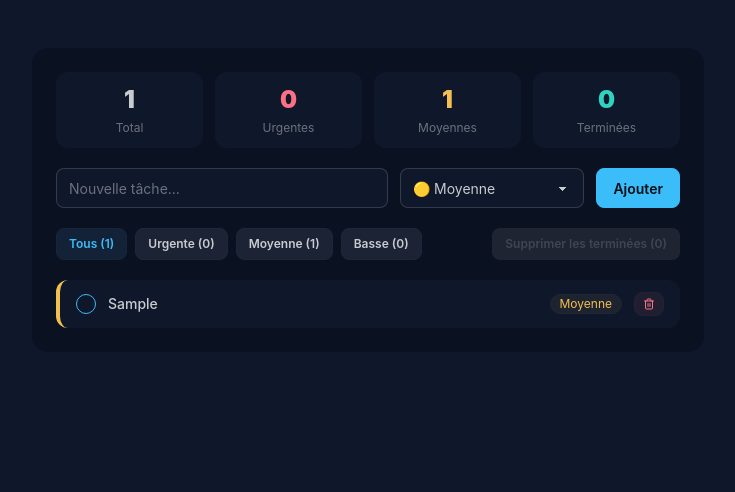
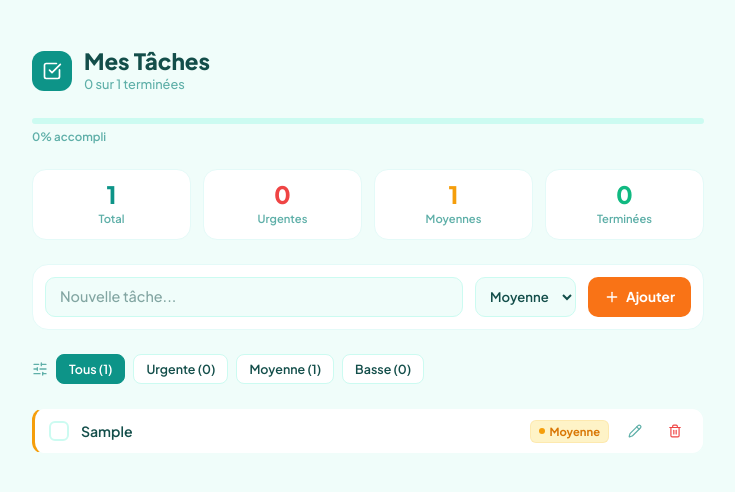
Before and after one commit to fetrafaneva/simple-todoApp, a React (Vite) app: page / in a window 1280 px wide. Both pictures are taken after typing "Sample" into the empty fields and a click on the button "Ajouter". Shown: the top 492 px of the page, without its empty margins (272-1007 px from the left). Built offline with nearby package versions, Linux system fonts and the light colour scheme.

Commit message:
feat: update ui design

```diff
--- a/src/App.tsx
+++ b/src/App.tsx
@@ -1,6 +1,6 @@
 import { useEffect, useState } from "react";
 import TodoItem from "./components/TodoItem";
-import { Construction } from "lucide-react";
+import { CheckSquare, Plus, Trash2, SlidersHorizontal } from "lucide-react";
 
 type Priority = "Urgente" | "Moyenne" | "Basse";
 
@@ -32,14 +32,12 @@ function App() {
 
   function addTodo() {
     if (input.trim() === "") return;
-
     const newTodo: Todo = {
       id: Date.now(),
       text: input.trim(),
       priority,
       completed: false,
     };
-
     setTodos((prev) =>
       [newTodo, ...prev].sort(
         (a, b) => PRIORITY_ORDER[a.priority] - PRIORITY_ORDER[b.priority]
@@ -77,13 +75,6 @@ function App() {
   const lowCount = todos.filter((t) => t.priority === "Basse").length;
   const completedCount = todos.filter((t) => t.completed).length;
 
-  const stats = [
-    { label: "Total", value: todos.length, color: "" },
-    { label: "Urgentes", value: urgentCount, color: "text-error" },
-    { label: "Moyennes", value: mediumCount, color: "text-warning" },
-    { label: "Terminées", value: completedCount, color: "text-success" },
-  ];
-
   const filters: (Priority | "Tous")[] = [
     "Tous",
     "Urgente",
@@ -97,76 +88,281 @@ function App() {
     Basse: lowCount,
   };
 
+  const progress =
+    todos.length > 0 ? Math.round((completedCount / todos.length) * 100) : 0;
+
   return (
-    <div className="flex justify-center px-4">
-      <div className="w-full max-w-2xl flex flex-col gap-5 my-12 bg-base-300 p-6 rounded-2xl">
+    <div
+      style={{
+        fontFamily: "'Plus Jakarta Sans', sans-serif",
+        background: "#F0FDFA",
+        minHeight: "100vh",
+      }}
+      className="flex justify-center px-4 py-12"
+    >
+      <link
+        href="https://fonts.googleapis.com/css2?family=Plus+Jakarta+Sans:wght@400;500;600;700;800&display=swap"
+        rel="stylesheet"
+      />
+
+      <div className="w-full max-w-2xl flex flex-col gap-6">
+        {/* Header */}
+        <div className="flex items-center gap-3">
+          <div
+            style={{ background: "#0D9488" }}
+            className="w-10 h-10 rounded-xl flex items-center justify-center flex-shrink-0"
+          >
+            <CheckSquare className="w-5 h-5 text-white" />
+          </div>
+          <div>
+            <h1
+              style={{
+                color: "#134E4A",
+                fontWeight: 800,
+                fontSize: "1.4rem",
+                lineHeight: 1.2,
+              }}
+            >
+              Mes Tâches
+            </h1>
+            <p
+              style={{ color: "#5EAFA8", fontSize: "0.8rem", fontWeight: 500 }}
+            >
+              {completedCount} sur {todos.length} terminées
+            </p>
+          </div>
+        </div>
+
+        {/* Progress bar */}
+        {todos.length > 0 && (
+          <div>
+            <div
+              style={{ background: "#CCFBF1", borderRadius: 999, height: 6 }}
+              className="w-full overflow-hidden"
+            >
+              <div
+                style={{
+                  background: "#0D9488",
+                  width: `${progress}%`,
+                  height: "100%",
+                  borderRadius: 999,
+                  transition: "width 300ms ease",
+                }}
+              />
+            </div>
+            <p
+              style={{
+                color: "#5EAFA8",
+                fontSize: "0.72rem",
+                fontWeight: 600,
+                marginTop: 4,
+              }}
+            >
+              {progress}% accompli
+            </p>
+          </div>
+        )}
+
         {/* Stat cards */}
         <div className="grid grid-cols-4 gap-3">
-          {stats.map((s) => (
+          {[
+            {
+              label: "Total",
+              value: todos.length,
+              accent: "#0D9488",
+              bg: "#CCFBF1",
+            },
+            {
+              label: "Urgentes",
+              value: urgentCount,
+              accent: "#EF4444",
+              bg: "#FEE2E2",
+            },
+            {
+              label: "Moyennes",
+              value: mediumCount,
+              accent: "#F59E0B",
+              bg: "#FEF3C7",
+            },
+            {
+              label: "Terminées",
+              value: completedCount,
+              accent: "#10B981",
+              bg: "#D1FAE5",
+            },
+          ].map((s) => (
             <div
               key={s.label}
-              className="bg-base-100 rounded-xl p-3 text-center flex flex-col items-center gap-1"
+              style={{
+                background: "#fff",
+                border: "1.5px solid #E4FAF8",
+                borderRadius: 14,
+              }}
+              className="p-3 text-center flex flex-col items-center gap-1"
             >
-              <span className={`text-2xl font-black ${s.color}`}>
+              <span
+                style={{
+                  color: s.accent,
+                  fontWeight: 800,
+                  fontSize: "1.5rem",
+                  lineHeight: 1,
+                }}
+              >
                 {s.value}
               </span>
-              <span className="text-xs text-base-content/50">{s.label}</span>
+              <span
+                style={{
+                  color: "#5EAFA8",
+                  fontSize: "0.7rem",
+                  fontWeight: 600,
+                }}
+              >
+                {s.label}
+              </span>
             </div>
           ))}
         </div>
 
         {/* Input row */}
-        <div className="flex gap-3">
+        <div
+          style={{
+            background: "#fff",
+            border: "1.5px solid #E4FAF8",
+            borderRadius: 16,
+          }}
+          className="flex gap-3 p-3"
+        >
           <input
             type="text"
-            className="input w-full"
+            style={{
+              flex: 1,
+              border: "1.5px solid #CCFBF1",
+              borderRadius: 10,
+              padding: "8px 14px",
+              fontSize: "0.9rem",
+              color: "#134E4A",
+              fontFamily: "inherit",
+              outline: "none",
+              background: "#F0FDFA",
+              fontWeight: 500,
+            }}
             placeholder="Nouvelle tâche..."
             value={input}
             onChange={(e) => setInput(e.target.value)}
             onKeyDown={(e) => e.key === "Enter" && addTodo()}
           />
           <select
-            className="select"
+            style={{
+              border: "1.5px solid #CCFBF1",
+              borderRadius: 10,
+              padding: "8px 10px",
+              fontSize: "0.82rem",
+              color: "#134E4A",
+              fontFamily: "inherit",
+              background: "#F0FDFA",
+              fontWeight: 600,
+              cursor: "pointer",
+              outline: "none",
+            }}
             value={priority}
             onChange={(e) => setPriority(e.target.value as Priority)}
           >
-            <option value="Urgente">🔴 Urgente</option>
-            <option value="Moyenne">🟡 Moyenne</option>
-            <option value="Basse">🟢 Basse</option>
+            <option value="Urgente">Urgente</option>
+            <option value="Moyenne">Moyenne</option>
+            <option value="Basse">Basse</option>
           </select>
-          <button onClick={addTodo} className="btn btn-primary">
+          <button
+            onClick={addTodo}
+            style={{
+              background: "#F97316",
+              color: "#fff",
+              border: "none",
+              borderRadius: 10,
+              padding: "8px 16px",
+              fontFamily: "inherit",
+              fontWeight: 700,
+              fontSize: "0.85rem",
+              cursor: "pointer",
+              display: "flex",
+              alignItems: "center",
+              gap: 6,
+              transition: "background 150ms ease",
+              flexShrink: 0,
+            }}
+            onMouseEnter={(e) => (e.currentTarget.style.background = "#EA6C00")}
+            onMouseLeave={(e) => (e.currentTarget.style.background = "#F97316")}
+          >
+            <Plus className="w-4 h-4" />
             Ajouter
           </button>
         </div>
 
         {/* Filters + delete completed */}
         <div className="flex items-center justify-between flex-wrap gap-2">
-          <div className="flex flex-wrap gap-2">
+          <div className="flex items-center gap-2 flex-wrap">
+            <SlidersHorizontal
+              className="w-4 h-4"
+              style={{ color: "#5EAFA8" }}
+            />
             {filters.map((f) => (
               <button
                 key={f}
-                className={`btn btn-sm btn-soft ${
-                  filter === f ? "btn-primary" : ""
-                }`}
                 onClick={() => setFilter(f)}
+                style={{
+                  background: filter === f ? "#0D9488" : "#fff",
+                  color: filter === f ? "#fff" : "#134E4A",
+                  border:
+                    filter === f
+                      ? "1.5px solid #0D9488"
+                      : "1.5px solid #CCFBF1",
+                  borderRadius: 8,
+                  padding: "5px 12px",
+                  fontFamily: "inherit",
+                  fontWeight: 600,
+                  fontSize: "0.78rem",
+                  cursor: "pointer",
+                  transition: "all 150ms ease",
+                }}
               >
                 {f} ({filterCounts[f]})
               </button>
             ))}
           </div>
-          <button
-            onClick={deleteCompleted}
-            className="btn btn-sm btn-error btn-soft"
-            disabled={completedCount === 0}
-          >
-            Supprimer les terminées ({completedCount})
-          </button>
+          {completedCount > 0 && (
+            <button
+              onClick={deleteCompleted}
+              style={{
+                background: "#FEE2E2",
+                color: "#EF4444",
+                border: "1.5px solid #FECACA",
+                borderRadius: 8,
+                padding: "5px 12px",
+                fontFamily: "inherit",
+                fontWeight: 600,
+                fontSize: "0.78rem",
+                cursor: "pointer",
+                display: "flex",
+                alignItems: "center",
+                gap: 5,
+                transition: "background 150ms ease",
+              }}
+              onMouseEnter={(e) =>
+                (e.currentTarget.style.background = "#FECACA")
+              }
+              onMouseLeave={(e) =>
+                (e.currentTarget.style.background = "#FEE2E2")
+              }
+            >
+              <Trash2 className="w-3 h-3" />
+              Supprimer terminées ({completedCount})
+            </button>
+          )}
         </div>
 
         {/* Todo list */}
-        <div className="space-y-1">
+        <div>
           {filteredTodos.length > 0 ? (
-            <ul className="flex flex-col gap-1">
+            <ul className="flex flex-col gap-2">
               {filteredTodos.map((todo) => (
                 <TodoItem
                   key={todo.id}
@@ -178,9 +374,28 @@ function App() {
               ))}
             </ul>
           ) : (
-            <div className="flex justify-center items-center flex-col py-12 gap-2 text-base-content/30">
-              <Construction strokeWidth={1} className="w-16 h-16" />
-              <p className="text-sm">Aucune tâche pour ce filtre</p>
+            <div
+              style={{
+                border: "1.5px dashed #CCFBF1",
+                borderRadius: 16,
+                padding: "48px 24px",
+                textAlign: "center",
+              }}
+            >
+              <CheckSquare
+                strokeWidth={1.2}
+                className="w-12 h-12 mx-auto mb-3"
+                style={{ color: "#99E6DF" }}
+              />
+              <p
+                style={{
+                  color: "#5EAFA8",
+                  fontSize: "0.88rem",
+                  fontWeight: 600,
+                }}
+              >
+                Aucune tâche pour ce filtre
+              </p>
             </div>
           )}
         </div>
--- a/src/components/TodoItem.tsx
+++ b/src/components/TodoItem.tsx
@@ -1,4 +1,4 @@
-import { Trash } from "lucide-react";
+import { Trash2, Pencil } from "lucide-react";
 import { useRef, useState } from "react";
 import type { Todo } from "../App";
 
@@ -9,22 +9,31 @@ type Props = {
   onEdit: (id: number, newText: string) => void;
 };
 
-const priorityBorder: Record<Todo["priority"], string> = {
-  Urgente: "border-l-4 border-l-error",
-  Moyenne: "border-l-4 border-l-warning",
-  Basse: "border-l-4 border-l-success",
-};
-
-const priorityBadge: Record<Todo["priority"], string> = {
-  Urgente: "badge-error",
-  Moyenne: "badge-warning",
-  Basse: "badge-success",
+const priorityConfig: Record<
+  Todo["priority"],
+  { accent: string; bg: string; label: string; dot: string }
+> = {
+  Urgente: {
+    accent: "#EF4444",
+    bg: "#FEE2E2",
+    label: "#EF4444",
+    dot: "#EF4444",
+  },
+  Moyenne: {
+    accent: "#F59E0B",
+    bg: "#FEF3C7",
+    label: "#D97706",
+    dot: "#F59E0B",
+  },
+  Basse: { accent: "#10B981", bg: "#D1FAE5", label: "#059669", dot: "#10B981" },
 };
 
 const TodoItem = ({ todo, onDelete, onToggleCompleted, onEdit }: Props) => {
   const [editing, setEditing] = useState(false);
   const [draft, setDraft] = useState(todo.text);
+  const [hovered, setHovered] = useState(false);
   const inputRef = useRef<HTMLInputElement>(null);
+  const cfg = priorityConfig[todo.priority];
 
   function startEdit() {
     if (todo.completed) return;
@@ -51,22 +60,62 @@ const TodoItem = ({ todo, onDelete, onToggleCompleted, onEdit }: Props) => {
 
   return (
     <li
-      className={`flex items-center gap-3 px-4 py-3 bg-base-100 rounded-xl transition-opacity ${
-        priorityBorder[todo.priority]
-      } ${todo.completed ? "opacity-50" : "opacity-100"}`}
+      onMouseEnter={() => setHovered(true)}
+      onMouseLeave={() => setHovered(false)}
+      style={{
+        background: "#fff",
+        border: `1.5px solid ${
+          hovered && !todo.completed ? "#CCFBF1" : "#F0FDFA"
+        }`,
+        borderLeft: `3px solid ${cfg.accent}`,
+        borderRadius: 12,
+        padding: "10px 14px",
+        display: "flex",
+        alignItems: "center",
+        gap: 12,
+        opacity: todo.completed ? 0.55 : 1,
+        transition: "all 150ms ease",
+        fontFamily: "'Plus Jakarta Sans', sans-serif",
+      }}
     >
-      <input
-        type="checkbox"
-        className="checkbox checkbox-primary checkbox-sm flex-shrink-0"
-        checked={todo.completed}
-        onChange={onToggleCompleted}
-      />
+      {/* Checkbox custom */}
+      <button
+        onClick={onToggleCompleted}
+        aria-label="Marquer comme terminée"
+        style={{
+          width: 20,
+          height: 20,
+          borderRadius: 6,
+          border: todo.completed
+            ? `2px solid ${cfg.accent}`
+            : "2px solid #CCFBF1",
+          background: todo.completed ? cfg.accent : "transparent",
+          cursor: "pointer",
+          display: "flex",
+          alignItems: "center",
+          justifyContent: "center",
+          flexShrink: 0,
+          transition: "all 150ms ease",
+        }}
+      >
+        {todo.completed && (
+          <svg width="11" height="9" viewBox="0 0 11 9" fill="none">
+            <path
+              d="M1 4L4 7L10 1"
+              stroke="white"
+              strokeWidth="2"
+              strokeLinecap="round"
+              strokeLinejoin="round"
+            />
+          </svg>
+        )}
+      </button>
 
+      {/* Text / Edit input */}
       {editing ? (
         <input
           ref={inputRef}
           type="text"
-          className="input input-sm flex-1"
           value={draft}
           onChange={(e) => setDraft(e.target.value)}
           onBlur={commitEdit}
@@ -74,35 +123,112 @@ const TodoItem = ({ todo, onDelete, onToggleCompleted, onEdit }: Props) => {
             if (e.key === "Enter") commitEdit();
             if (e.key === "Escape") cancelEdit();
           }}
+          style={{
+            flex: 1,
+            border: "1.5px solid #0D9488",
+            borderRadius: 8,
+            padding: "4px 10px",
+            fontSize: "0.88rem",
+            fontFamily: "inherit",
+            color: "#134E4A",
+            fontWeight: 500,
+            outline: "none",
+            background: "#F0FDFA",
+          }}
         />
       ) : (
         <span
           onDoubleClick={startEdit}
           title={todo.completed ? "" : "Double-clic pour modifier"}
-          className={`flex-1 text-sm font-medium transition-all select-none ${
-            todo.completed
-              ? "line-through text-base-content/40"
-              : "cursor-text hover:text-primary"
-          }`}
+          style={{
+            flex: 1,
+            fontSize: "0.88rem",
+            fontWeight: 600,
+            color: todo.completed ? "#9CA3AF" : "#134E4A",
+            textDecoration: todo.completed ? "line-through" : "none",
+            cursor: todo.completed ? "default" : "text",
+            transition: "color 150ms ease",
+            userSelect: "none",
+            lineHeight: 1.5,
+          }}
         >
           {todo.text}
         </span>
       )}
 
+      {/* Priority badge */}
       <span
-        className={`badge badge-sm badge-soft flex-shrink-0 ${
-          priorityBadge[todo.priority]
-        }`}
+        style={{
+          background: cfg.bg,
+          color: cfg.label,
+          border: `1px solid ${cfg.accent}20`,
+          borderRadius: 6,
+          padding: "2px 8px",
+          fontSize: "0.7rem",
+          fontWeight: 700,
+          flexShrink: 0,
+          display: "flex",
+          alignItems: "center",
+          gap: 4,
+        }}
       >
+        <span
+          style={{
+            width: 6,
+            height: 6,
+            borderRadius: "50%",
+            background: cfg.dot,
+            display: "inline-block",
+            flexShrink: 0,
+          }}
+        />
         {todo.priority}
       </span>
 
+      {/* Edit button */}
+      {!todo.completed && (
+        <button
+          onClick={startEdit}
+          aria-label="Modifier la tâche"
+          style={{
+            background: hovered ? "#F0FDFA" : "transparent",
+            border: "1.5px solid",
+            borderColor: hovered ? "#CCFBF1" : "transparent",
+            borderRadius: 7,
+            padding: "4px 6px",
+            cursor: "pointer",
+            color: "#5EAFA8",
+            display: "flex",
+            alignItems: "center",
+            justifyContent: "center",
+            flexShrink: 0,
+            transition: "all 150ms ease",
+          }}
+        >
+          <Pencil className="w-3.5 h-3.5" />
+        </button>
+      )}
+
+      {/* Delete button */}
       <button
         onClick={onDelete}
-        className="btn btn-xs btn-error btn-soft flex-shrink-0"
         aria-label="Supprimer la tâche"
+        style={{
+          background: hovered ? "#FEE2E2" : "transparent",
+          border: "1.5px solid",
+          borderColor: hovered ? "#FECACA" : "transparent",
+          borderRadius: 7,
+          padding: "4px 6px",
+          cursor: "pointer",
+          color: "#EF4444",
+          display: "flex",
+          alignItems: "center",
+          justifyContent: "center",
+          flexShrink: 0,
+          transition: "all 150ms ease",
+        }}
       >
-        <Trash className="w-3 h-3" />
+        <Trash2 className="w-3.5 h-3.5" />
       </button>
     </li>
   );
```
Also changed, not shown: src/components/FloatingOrbs.tsx (added).
